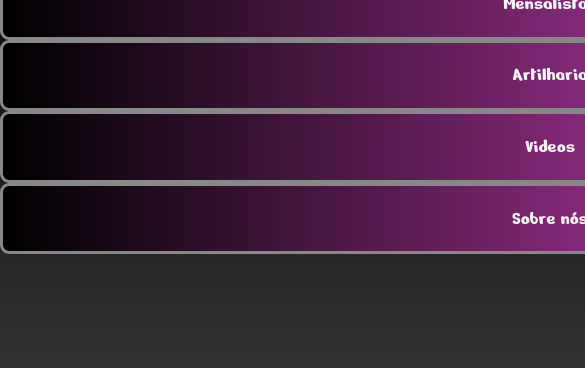
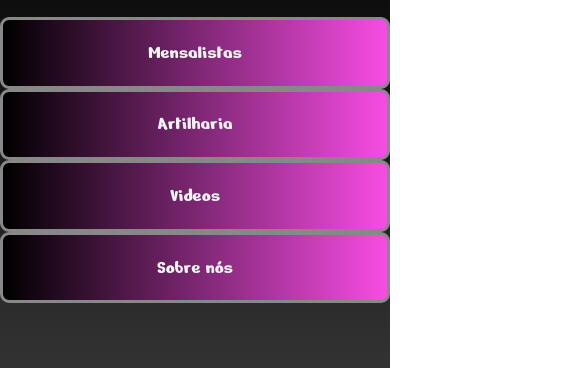
Before and after one commit to Prescot-Futebol/prescot-futebol.github.io, a plain HTML site: page index.html in a window 390 px wide. Shown: the part 145-513 px from the top of the page, 585 px wide, since content can reach past the window. Drawn offline with Linux system fonts and the light colour scheme; a web font is replaced by a local one.

Commit message:
teste responsividade

```diff
--- a/index.css
+++ b/index.css
@@ -302,6 +302,11 @@ span {
 }
 
 @media screen and (max-width: 720px) {
+  .page {
+    min-width: 320px;
+    max-width: 720px;
+  }
+
   h1 {
     font-size: 2.5rem;
     padding: 15px;
```
